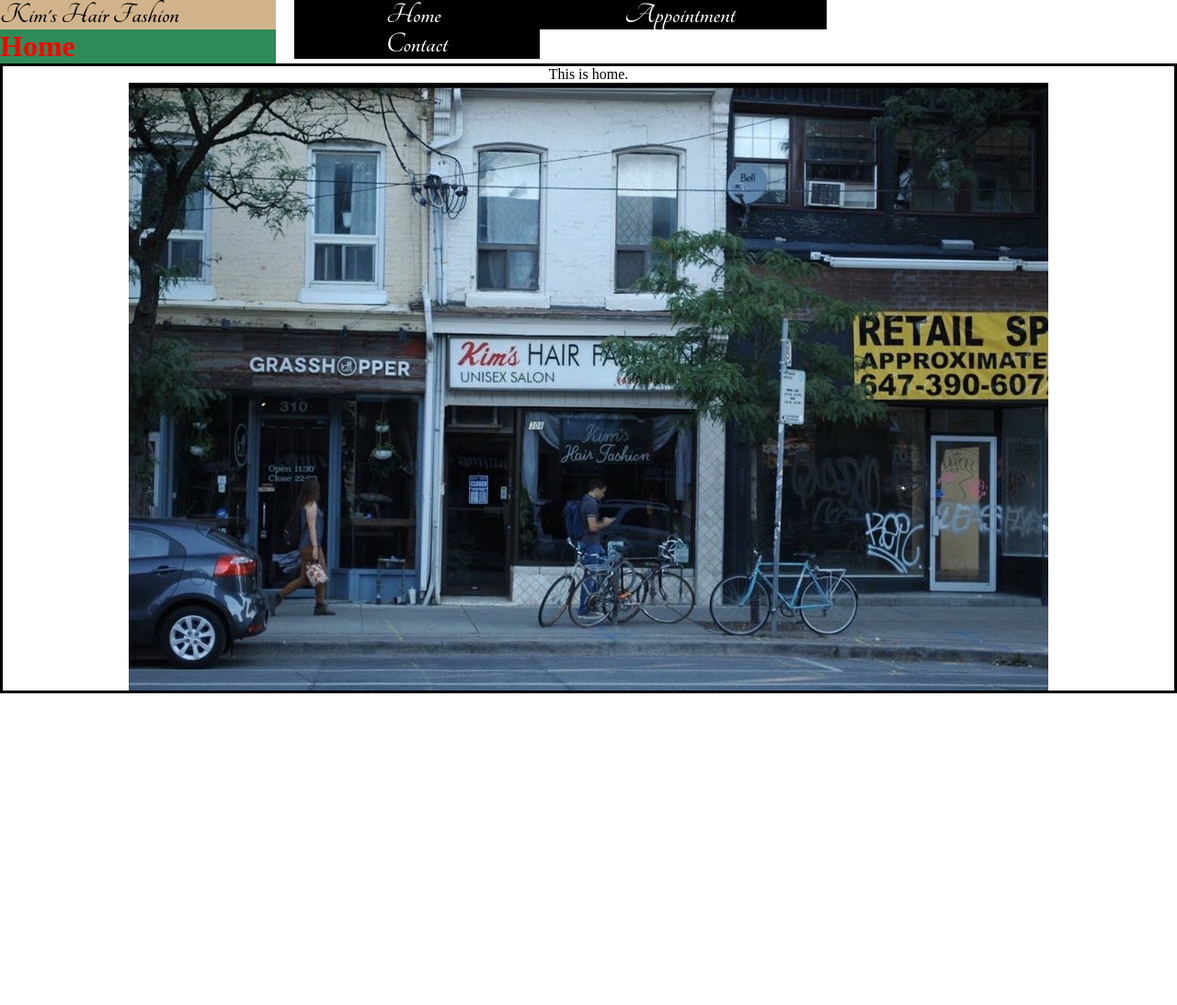
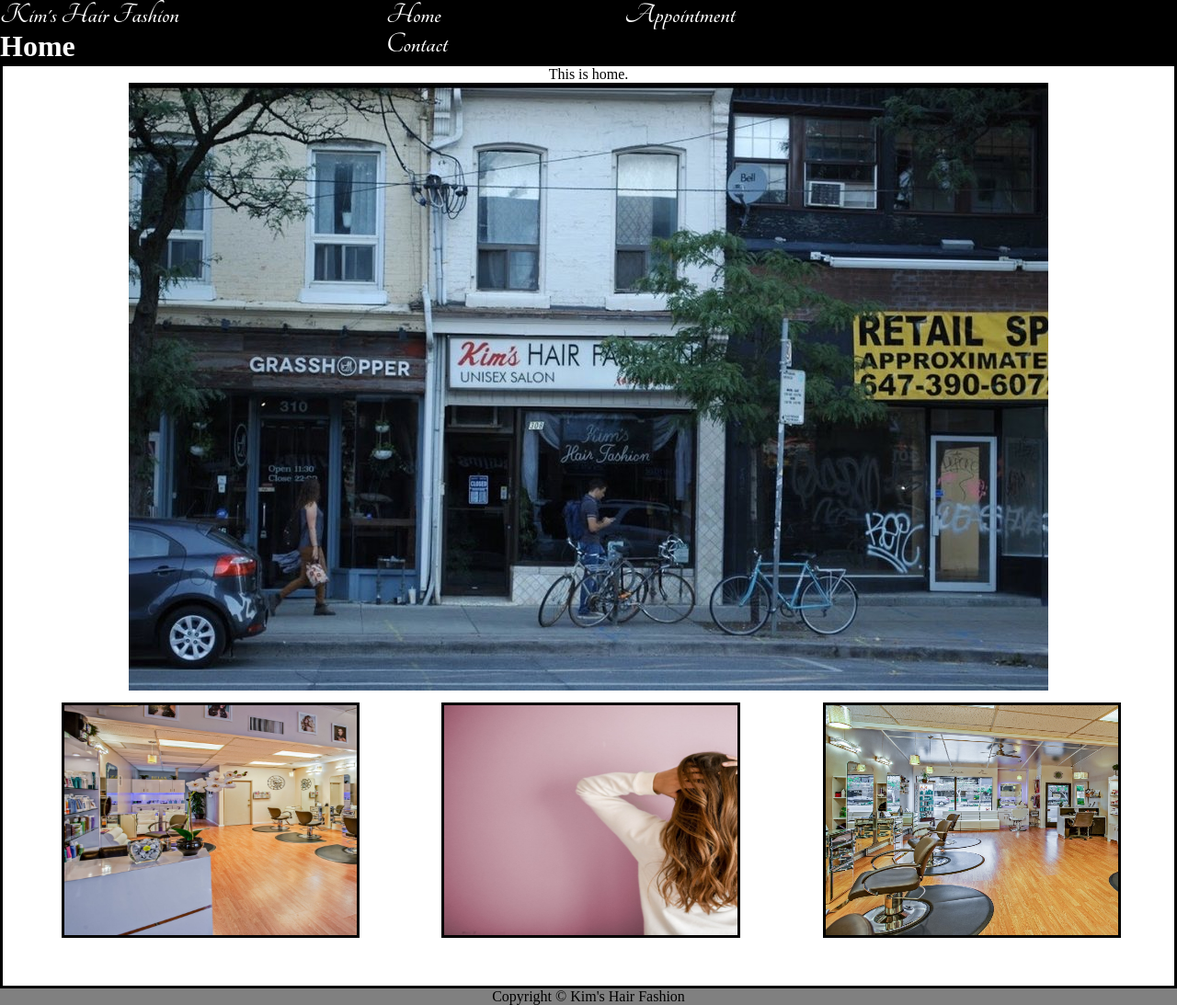
Before and after one commit to stevent925/kims_hair_fashion, a PHP site: page / in a window 1280 px wide. Shown: the whole page at 92% size. Before the commit the page ends 754 px from the top, so only its background shows below. Run offline with PHP 8.4, Linux system fonts and the light colour scheme; some libraries are stand-ins or nearby versions.

Commit message:
home page css

```diff
--- a/appointments.php
+++ b/appointments.php
@@ -22,7 +22,7 @@
             $sqlget = "SELECT * FROM appointments ORDER BY date, time DESC";
             $sqldata = mysqli_query($conn, $sqlget) or die('error getting');
 
-            echo "<table id='lol' style='color:green;'>";
+            echo "<table id='lol'>";
             echo "<tr><th>First Name</td><th>Last Name</th><th>Email</th><th>Phone Number</th><th>Date</th><th>Time</th><th>Notes</th>";
 
             while($row = mysqli_fetch_array($sqldata, MYSQLI_ASSOC)) {
--- a/css/style.css
+++ b/css/style.css
@@ -1,16 +1,16 @@
 * {
     margin: 0;
     padding: 0;
-    background-color: white;
 }
 
 header h1 {
-    background-color: tan;
-    width: 300px;
+    background-color: black;
+    color: white;
+    width: 100%;
     font-family: 'Tangerine', cursive;
 }
 
-a {
+.menu {
     background-color: black;
     color: white;
     font-size: xx-large;
@@ -19,7 +19,12 @@ a {
     font-family: 'Tangerine', cursive;
 }
 
-a:hover {
+#title {
+    color: white;
+    text-decoration: none;
+}
+
+.menu:hover {
     text-decoration: underline;
 }
 
@@ -38,9 +43,9 @@ nav li{
 }
 
 #heading {
-    color: red;
-    background-color: seagreen;
-    width: 300px;
+    color: white;
+    background-color: black;
+    width: 100%;
 }
 
 #homeImage {
@@ -53,11 +58,47 @@ nav li{
     border: solid;
     display: block;
     text-align: center;
+    height: 1000px;
+}
+
+#photos {
+    border: solid;
+    width: 25%;
+    height: 250px;
+    margin-left: 5%;
+    margin-top: 1%;
+    float: left;
+    background-image: url(../img/photo.jpeg);
+    background-size: 500px 250px;
+    background-repeat: no-repeat;
+}
+
+#photos2 {
+    border: solid;
+    width: 25%;
+    height: 250px;
+    margin-left: 7%;
+    margin-top: 1%;
+    float: left;
+    background-image: url(../img/photo2.jpeg);
+    background-size: 500px 250px;
+    background-repeat: no-repeat;
+}
+
+#photos3 {
+    border: solid;
+    width: 25%;
+    height: 250px;
+    margin-left: 70%;
+    margin-top: 1%;
+    background-image: url(../img/photo3.jpg);
+    background-size: 500px 250px;
+    background-repeat: no-repeat;
 }
 
 #appointment {
-    color: red;
     display: none;
+    height: 1500px;
     /* background-image: url(../img/hair1.jpg); */
     /* background-size: 900px 600px;
     background-repeat: no-repeat;
@@ -75,27 +116,26 @@ nav li{
 }
 
 #please h1 {
-    background-color: green;
+    background-color: black;
+}
+
+#appointment h1 {
+    color: white;
 }
 
 #hair1 {
     width: 900px;
     height: 600px;
-    border: solid;
     background-image: url(../img/hair1.jpg);
     background-size: 900px 600px;
     background-repeat: no-repeat;
-    margin: 5% auto;
-}
-
-#appointment h1 {
-    color: skyblue;
+    margin: auto;
 }
 
 #contact {
     border: solid;
     display: none;
-    height: 500px;
+    height: 1000px;
     background-image: url(../img/contact.jpeg);
     background-size: 500px 500px;
     background-repeat: no-repeat;
@@ -123,6 +163,7 @@ nav li{
 #lol {
     border-collapse: collapse;
     width: 100%;
+    color: green;
 }
 
 #lol td, th {
@@ -135,7 +176,6 @@ nav li{
     background-color: yellow;
 }
 
-
 #notes {
     width: 300px;
     height: 150px;
@@ -145,3 +185,9 @@ nav li{
 #notes::placeholder {
     text-align: center;
 }
+
+footer {
+    background-color: gray;
+    text-align: center;
+    margin-top: auto;
+}
--- a/index.php
+++ b/index.php
@@ -42,14 +42,14 @@
 </head>
 <body>
     <header>
-        <h1>Kim's Hair Fashion</h1>
+        <h1><a href="" id="title">Kim's Hair Fashion</a></h1>
     </header>
 
     <nav>
         <ul>
-            <li><a href="#">Home</a></li>
-            <li><a href="#">Appointment</a></li>
-            <li><a href="#">Contact</a></li>
+            <li><a class="menu" href="#">Home</a></li>
+            <li><a class="menu" href="#">Appointment</a></li>
+            <li><a class="menu" href="#">Contact</a></li>
         </ul>
     </nav>
 
@@ -59,6 +59,9 @@
         <div id="home">
             This is home. <br>
             <img src="img/home.jpg" id="homeImage">
+            <div id="photos"></div>
+            <div id="photos2"></div>
+            <div id="photos3"></div>
         </div>
 
         <div id="appointment">
@@ -107,9 +110,10 @@
                 <b>Location:</b> 308 College St, Toronto, ON M5T 1S3, Canada <br><br>
             </div>
         </div>
-
     </div>
 
-
+    <footer>
+            <p>Copyright &copy; Kim's Hair Fashion</p>
+    </footer>
 </body>
 </html>
```
Also changed, not shown: img/photo.jpeg (added), img/photo2.jpeg (added), img/photo3.jpg (added).
